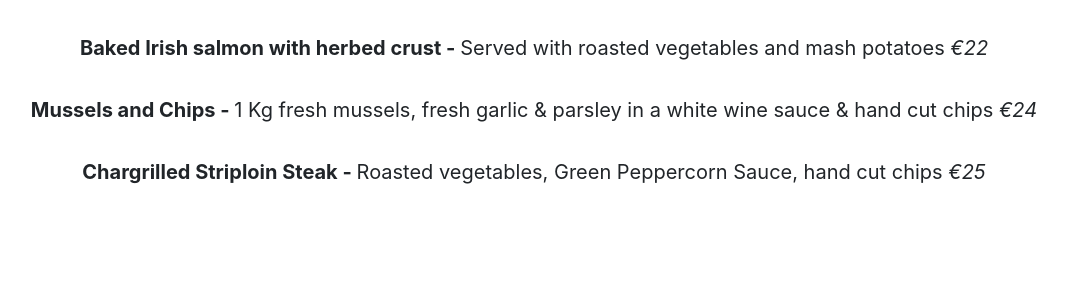
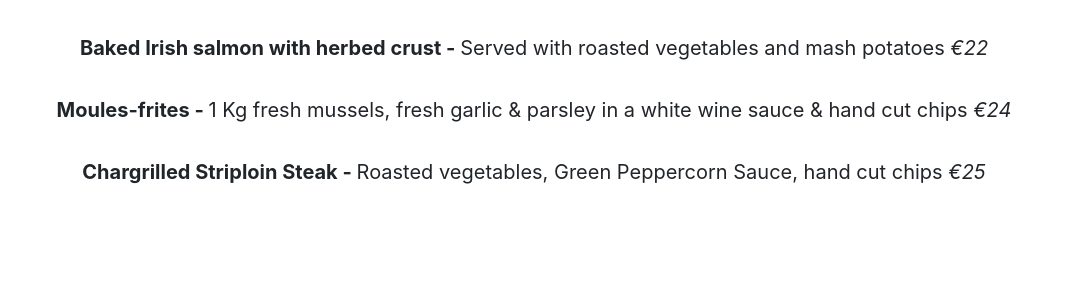
Before and after one commit to Code-Institute-Submissions/MarkReddy87-marks-kitchen_AprResub, a Django app: page / in a window 1280 px wide. Shown: the part 2320-2620 px from the top of the page, without its empty margins (106-1173 px from the left). Run offline with Django 3.2, Linux system fonts and the light colour scheme; some libraries are stand-ins or nearby versions.

Commit message:
edit menu wording

```diff
--- a/templates/index.html
+++ b/templates/index.html
@@ -46,7 +46,7 @@
             <p><b>Seared fillet of Sea bass - </b>Served with lemon mash and roast vegetable ratatouille <i>€21</i></p>
             <p><b>Baked Irish salmon with herbed crust - </b>Served with roasted vegetables and mash potatoes <i>€22</i>
             </p>
-            <p><b>Mussels and Chips - </b>1 Kg fresh mussels, fresh garlic & parsley in a white wine sauce & hand cut
+            <p><b>Moules-frites - </b>1 Kg fresh mussels, fresh garlic & parsley in a white wine sauce & hand cut
                 chips <i>€24</i></p>
             <p><b>Chargrilled Striploin Steak - </b>Roasted vegetables, Green Peppercorn Sauce, hand cut chips
                 <i>€25</i></p>
```
